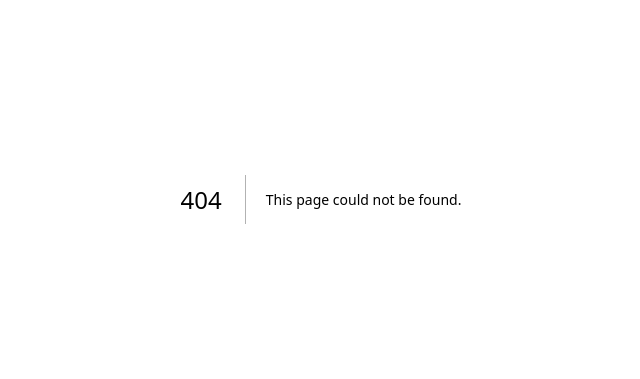
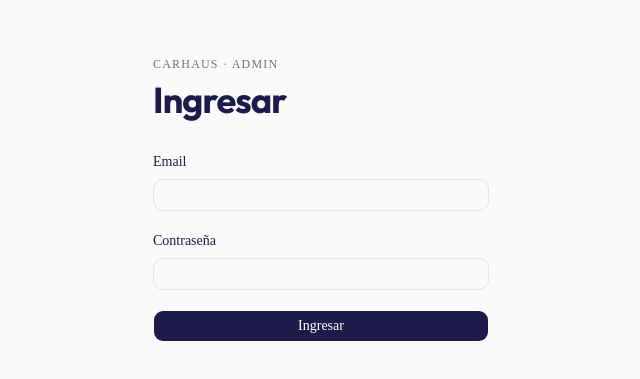
Before and after one commit to aguirrejuanse/carhaus, a Next.js app: page /admin/login in a window 1280 px wide. Before the commit this address had no page. Shown: the part 201-580 px from the top of the page, without its empty margins (319-959 px from the left). Built offline with nearby package versions, Linux system fonts and the light colour scheme.

Commit message:
feat: add admin login page

```diff
--- /dev/null
+++ b/app/(admin)/admin/login/login-form.tsx
@@ -0,0 +1,84 @@
+"use client";
+
+import { useActionState } from "react";
+import { useRouter } from "next/navigation";
+import { Button } from "@/components/ui/button";
+import { Field, FieldError, FieldGroup, FieldLabel } from "@/components/ui/field";
+import { Input } from "@/components/ui/input";
+import { ApiError } from "@/lib/api/errors";
+import { apiFetch } from "@/lib/api-client";
+
+interface FormState {
+  error?: string;
+  fields?: Record<string, string[]>;
+}
+
+export function LoginForm() {
+  const router = useRouter();
+  const [state, formAction, isPending] = useActionState(
+    async (_prev: FormState, formData: FormData): Promise<FormState> => {
+      try {
+        await apiFetch("/api/admin/login", {
+          body: {
+            email: String(formData.get("email") ?? ""),
+            password: String(formData.get("password") ?? ""),
+          },
+        });
+        router.push("/admin");
+        router.refresh();
+        return {};
+      } catch (error) {
+        if (error instanceof ApiError) {
+          return {
+            error:
+              error.status === 401
+                ? "Email o contraseña incorrectos."
+                : error.message,
+            fields: error.fields,
+          };
+        }
+        return { error: "No pudimos iniciar sesión. Probá de nuevo." };
+      }
+    },
+    {},
+  );
+
+  return (
+    <form action={formAction}>
+      <FieldGroup>
+        <Field data-invalid={Boolean(state.fields?.email)}>
+          <FieldLabel htmlFor="email">Email</FieldLabel>
+          <Input
+            id="email"
+            name="email"
+            type="email"
+            required
+            autoComplete="email"
+          />
+          <FieldError>{state.fields?.email?.[0]}</FieldError>
+        </Field>
+        <Field data-invalid={Boolean(state.fields?.password)}>
+          <FieldLabel htmlFor="password">Contraseña</FieldLabel>
+          <Input
+            id="password"
+            name="password"
+            type="password"
+            required
+            autoComplete="current-password"
+          />
+          <FieldError>{state.fields?.password?.[0]}</FieldError>
+        </Field>
+
+        {state.error && (
+          <p role="alert" className="text-sm text-destructive">
+            {state.error}
+          </p>
+        )}
+
+        <Button type="submit" disabled={isPending} className="w-full">
+          {isPending ? "Ingresando…" : "Ingresar"}
+        </Button>
+      </FieldGroup>
+    </form>
+  );
+}
--- /dev/null
+++ b/app/(admin)/admin/login/page.tsx
@@ -0,0 +1,22 @@
+import type { Metadata } from "next";
+import { LoginForm } from "./login-form";
+
+export const metadata: Metadata = {
+  title: "Carhaus — Admin",
+};
+
+export default function AdminLoginPage() {
+  return (
+    <main className="mx-auto flex min-h-screen w-full max-w-sm flex-col justify-center gap-8 px-6">
+      <header className="flex flex-col gap-2">
+        <p className="text-xs font-medium uppercase tracking-widest text-muted-foreground">
+          Carhaus · Admin
+        </p>
+        <h1 className="font-heading text-4xl font-bold tracking-tight">
+          Ingresar
+        </h1>
+      </header>
+      <LoginForm />
+    </main>
+  );
+}
```
